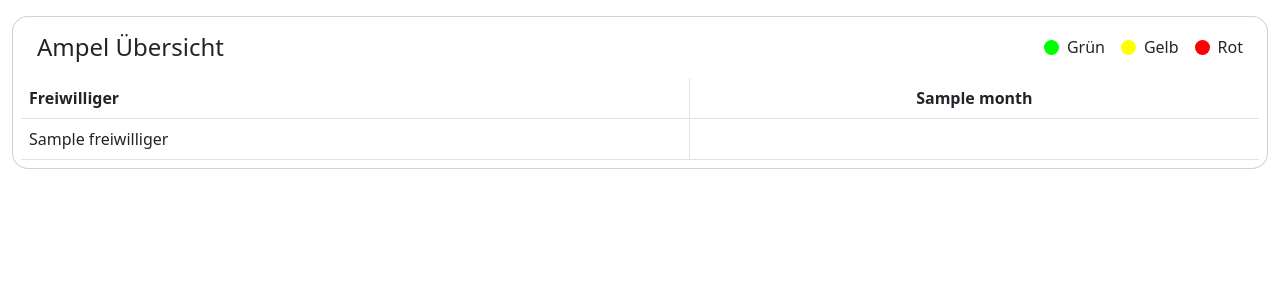
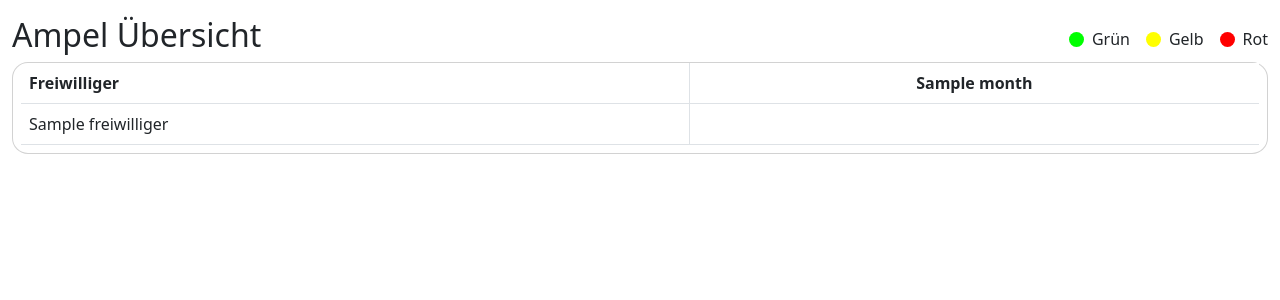
Before and after one commit to PirminHndlg/FW-Msg, a Django app: template FWMsg/ORG/templates/list_ampel.html in a window 1280 px wide. Shown: the part 57-357 px from the top of the page. Run offline with Django 3.2, Linux system fonts and the light colour scheme; the template is opened without the code that fills it: most values are stand-ins (such as "Sample title", 1, 10 or a date in 2020); some libraries are stand-ins or nearby versions.

Commit message:
adapt styles to one

```diff
--- a/FWMsg/ORG/templates/homeOrg.html
+++ b/FWMsg/ORG/templates/homeOrg.html
@@ -8,7 +8,7 @@
 {% endblock %}
 
 {% block content %}
-<h1 class="mb-4">Dashboard</h1>
+<h2>Dashboard</h2>
 
 <div class="row">
     <!-- Newest Images -->
--- a/FWMsg/ORG/templates/list_ampel.html
+++ b/FWMsg/ORG/templates/list_ampel.html
@@ -10,12 +10,12 @@
 {% endblock %}
 
 {% block content %}
+<div class="d-flex gap-2 justify-content-between align-items-center flex-wrap">
+    <h2>{% trans "Ampel Übersicht" %}</h2>
+    {% include "components/ampel_legend.html" %}
+</div>
+
 <div class="card rounded-4 p-2 pt-0">
-    <div class="card-header bg-transparent border-0 d-flex justify-content-between align-items-center py-3">
-        <h4 class="mb-0">{% trans "Ampel Übersicht" %}</h4>
-        <!-- Legend -->
-        {% include "components/ampel_legend.html" %}
-    </div>
     <div class="card-body p-0">
         {% include "components/ampel_table.html" %}
     </div>
```
Also changed, not shown: FWMsg/ORG/templates/list_aufgaben_table.html (+11 -7 lines).
